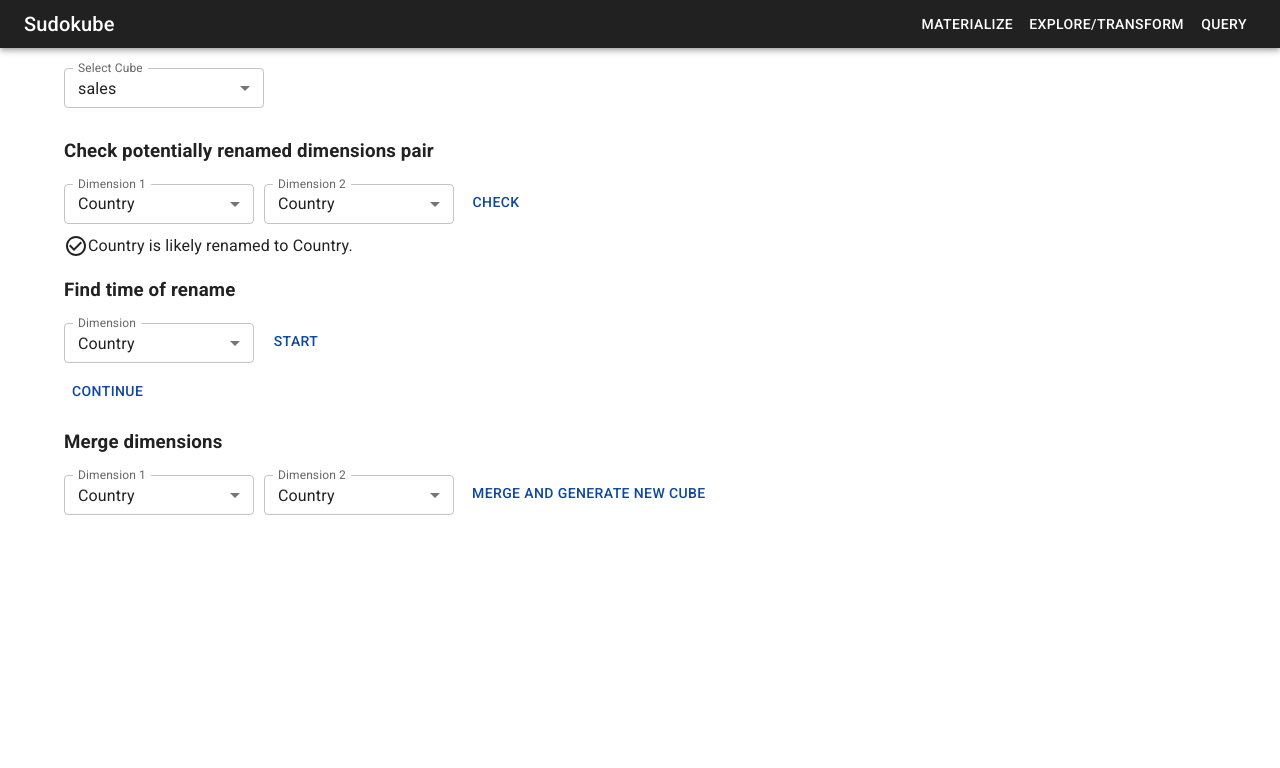
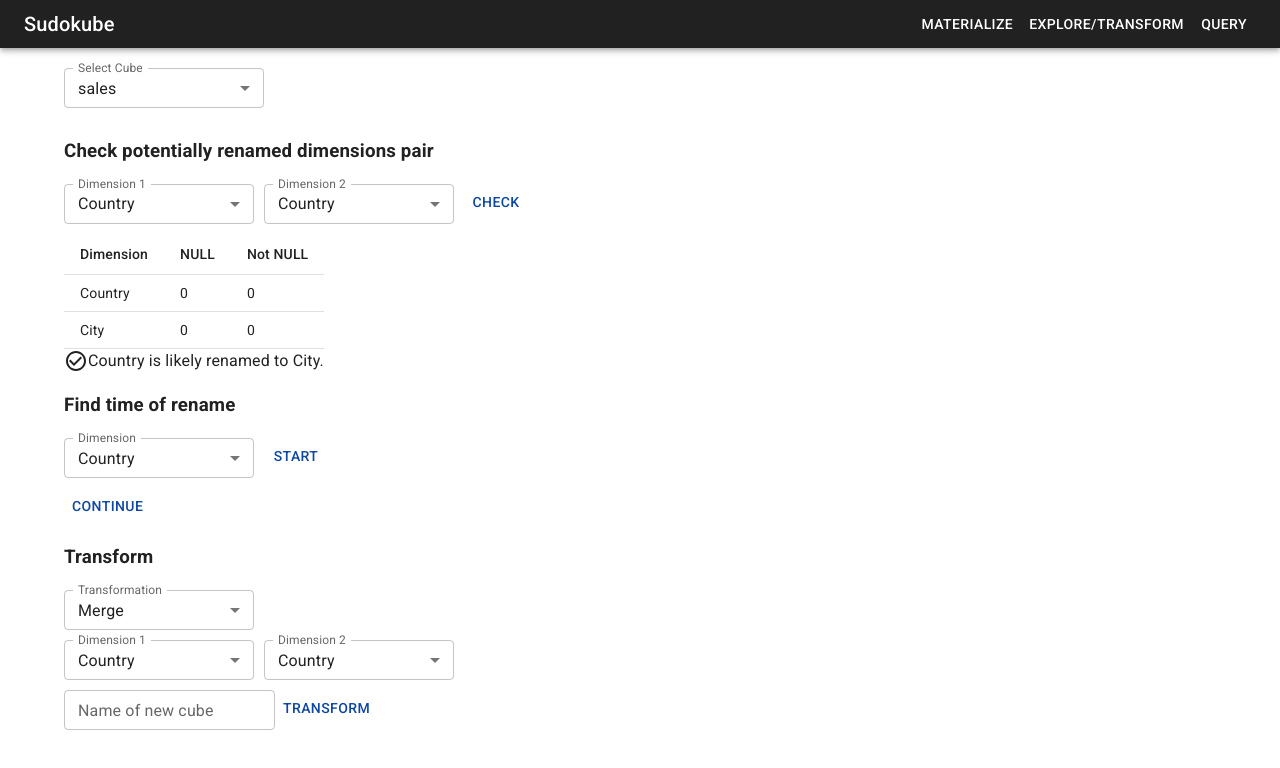
Before and after one commit to zhekai-jiang/sudokube-webui, a React (Create React App) app: page /explore-transform in a window 1280 px wide. Both pictures are taken after a click on the button "CHECK". Shown: the top 768 px of the page. Built offline with nearby package versions, Linux system fonts and the light colour scheme.

Commit message:
Refine explore&transform view

```diff
--- a/src/ExploreTransformStore.tsx
+++ b/src/ExploreTransformStore.tsx
@@ -9,6 +9,19 @@ export class ExploreDimension {
     this.numBits = numBits;
   }
 }
+
+export type TimeRangeCountRow = {
+  range: string;
+  nullCount: number;
+  notNullCount: number;
+}
+
+export type DimensionNullCount = {
+  dimension: string;
+  nullCount: number;
+  notNullCount: number;
+}
+
 export class ExploreTransformStore {
   cubes: string[] = [];
   selectedCubeIndex: number = 0;
@@ -18,22 +31,26 @@ export class ExploreTransformStore {
   checkRenameDimension1Index: number = 0;
   checkRenameDimension2Index: number = 0;
 
+  dimensionsNullCount: DimensionNullCount[] = [
+    { dimension: 'Country', nullCount: 0, notNullCount: 0 },
+    { dimension: 'City', nullCount: 0, notNullCount: 0 }
+  ]
   checkRenameResult: boolean = false;
 
   findRenameTimeDimensionIndex: number = 0;
   timeNumBits: number = 0;
   timeBitsFilters: (0 | 1)[] = [];
-  timeRange1: string = '0';
-  timeRange2: string = '1';
-  count1: number = 0;
-  count2: number = 0;
+  timeRangeCounts: TimeRangeCountRow[] = [
+    {range: '0 to 31', nullCount: 0, notNullCount: 0},
+    {range: '32 to 63', nullCount: 0, notNullCount: 0}
+  ]
 
   renameTime: string = '...';
 
   mergeDimension1Index: number = 0;
   mergeDimension2Index: number = 0;
 
-  newCubeName: string = 'sales-merged';
+  newCubeName: string = '';
 
   constructor() {
     makeAutoObservable(this);
--- a/src/ExploreTransformView.tsx
+++ b/src/ExploreTransformView.tsx
@@ -1,4 +1,4 @@
-import { Button, Container, FormControl, InputLabel, MenuItem, Select, Table, TableBody, TableCell, TableContainer, TableHead, TableRow } from "@mui/material";
+import { Button, Container, FormControl, InputLabel, MenuItem, Select, Table, TableBody, TableCell, TableContainer, TableHead, TableRow, TextField } from "@mui/material";
 import { observer } from "mobx-react-lite";
 import React, { ReactNode, useState } from "react";
 import { useRootStore } from "./RootStore";
@@ -22,15 +22,14 @@ export default observer(function ExploreTransformView() {
       new ExploreDimension('Day', 6)
     ];
     store.timeNumBits = 16;
-    store.timeBitsFilters.push(0);
-    store.timeBitsFilters.push(1);
+    store.timeBitsFilters = [0, 1];
   })
   return (
     <Container style = {{ paddingTop: '20px' }}>
       <SelectCube/>
       <CheckRename/>
       <FindRenameTime/>
-      <Merge/>
+      <Transform/>
     </Container>
   );
 })
@@ -63,27 +62,29 @@ const CheckRename = observer(() => {
   return ( <div>
     <h3>Check potentially renamed dimensions pair</h3>
     <div>
-      <SelectDimension
+      <SingleSelectWithLabel
         id = 'check-rename-select-dimension-1'
         label = 'Dimension 1'
         value = { store.checkRenameDimension1Index }
+        options = { store.dimensions }
         onChange = { v => {
           runInAction(() => store.checkRenameDimension1Index = v as number);
           setRenameCheckResultShown(false);
         }}
-        dimensionToMenuItemMapper = { (dimension, index) => (
+        optionToMenuItemMapper = { (dimension, index) => (
           <MenuItem key = { 'check-rename-select-dimension-1-' + index } value = {index}>{dimension.name}</MenuItem>
         ) }
       />
-      <SelectDimension
+      <SingleSelectWithLabel
         id = 'check-rename-select-dimension-2'
         label = 'Dimension 2'
         value = { store.checkRenameDimension2Index }
+        options = { store.dimensions }
         onChange = { v => {
           runInAction(() => store.checkRenameDimension2Index = v);
           setRenameCheckResultShown(false);
         }}
-        dimensionToMenuItemMapper = { (dimension, index) => (
+        optionToMenuItemMapper = { (dimension, index) => (
           <MenuItem key = { 'check-rename-select-dimension-2-' + index } value = {index}>{dimension.name}</MenuItem>
         ) }
       />
@@ -93,13 +94,38 @@ const CheckRename = observer(() => {
         setRenameCheckResultShown(true);
       }}>Check</Button>
     </div>
-    <div hidden = {!isRenameCheckResultShown}> { (() => {
-      let dimension1 = store.dimensions[store.checkRenameDimension1Index].name;
-      let dimension2 = store.dimensions[store.checkRenameDimension2Index].name;
-      return store.checkRenameResult
-        ? <span style = {{display: 'flex'}}><CheckCircleOutlineIcon/> {dimension1} is likely renamed to {dimension2}.</span>
-        : <span style = {{display: 'flex'}}><CancelIcon/>{dimension1} is not renamed to {dimension2}.</span>
-    })()} </div>
+    <div hidden = {!isRenameCheckResultShown}>
+      <TableContainer>
+        <Table sx = {{ width: 'auto' }} aria-label = "simple table">
+          <TableHead>
+            <TableRow>
+              <CompactTableCell>Dimension</CompactTableCell>
+              <CompactTableCell>NULL</CompactTableCell>
+              <CompactTableCell>Not NULL</CompactTableCell>
+            </TableRow>
+          </TableHead>
+          <TableBody>
+            { store.dimensionsNullCount.map(row => (
+              <TableRow>
+                <CompactTableCell>{row.dimension}</CompactTableCell>
+                <CompactTableCell>{row.nullCount}</CompactTableCell>
+                <CompactTableCell>{row.notNullCount}</CompactTableCell>
+              </TableRow>
+            )) }
+          </TableBody>
+        </Table>
+      </TableContainer>
+      { store.checkRenameResult
+          ? <span style = {{display: 'flex'}}>
+              <CheckCircleOutlineIcon/>
+              {store.dimensionsNullCount[0].dimension} is likely renamed to {store.dimensionsNullCount[1].dimension}.
+            </span>
+          : <span style = {{display: 'flex'}}>
+              <CancelIcon/>
+              {store.dimensionsNullCount[0].dimension} is not renamed to {store.dimensionsNullCount[1].dimension}.
+            </span>
+      }
+    </div>
   </div> );
 })
 
@@ -107,20 +133,37 @@ const FindRenameTime = observer(() => {
   const { exploreTransformStore: store } = useRootStore();
   const [isStepShown, setStepShown] = useState(false);
   const [isSearchEnded, setSearchEnded] = useState(false);
+
+  const filterSquares = () => {
+    let chars: string[] = store.timeBitsFilters.map(bit => bit.toString());
+    if (store.timeBitsFilters.length < store.timeNumBits) {
+      chars.push('?');
+    }
+    const remainingBits = store.timeNumBits - store.timeBitsFilters.length - 1;
+    if (remainingBits > 0) {
+      chars = chars.concat(Array(remainingBits).fill('✕'));
+    }
+    return (<span>
+      { chars.map(char => <CharInSquare char = { char } emphasize = { char === '?' } />) }
+    </span>)
+  }
+
   return ( <div>
     <h3>Find time of rename</h3>
+
     <div>
-      <SelectDimension
+      <SingleSelectWithLabel
         id = 'rename-time-select-dimension'
         label = 'Dimension'
         value = { store.findRenameTimeDimensionIndex }
+        options = { store.dimensions }
         onChange = { v => {
           runInAction(() => store.findRenameTimeDimensionIndex = v);
           setStepShown(false);
           setSearchEnded(false);
           runInAction(() => store.timeBitsFilters = []);
         }}
-        dimensionToMenuItemMapper = { (dimension, index) => (
+        optionToMenuItemMapper = { (dimension, index) => (
           <MenuItem key = { 'check-rename-select-dimension-2-' + index } value = {index}>{dimension.name}</MenuItem>
         ) }
       />
@@ -129,33 +172,31 @@ const FindRenameTime = observer(() => {
         setStepShown(true);
       }}>Start</Button>
     </div>
+
     <div hidden = {!isStepShown}>
-      <div>
-        Filters on time bits applied:
-        { store.timeBitsFilters.map(bit => bit == 0 ? " \u25A2 " : " \u2589 ") }
-        { Array(store.timeNumBits - store.timeBitsFilters.length).fill(" \u2715 ") }
-      </div>
+      <div>Filters on time bits applied: { filterSquares() }</div>
       <TableContainer>
-        <Table sx = {{ minWidth: 400 }} aria-label = "simple table">
+        <Table sx = {{ width: 'auto' }} aria-label = "simple table">
           <TableHead>
             <TableRow>
-              <TableCell>Time range</TableCell>
-              <TableCell>Count</TableCell>
+              <CompactTableCell>Time range</CompactTableCell>
+              <CompactTableCell>NULL</CompactTableCell>
+              <CompactTableCell>Not NULL</CompactTableCell>
             </TableRow>
           </TableHead>
           <TableBody>
+            { store.timeRangeCounts.map(row => (
               <TableRow>
-              <TableCell>{store.timeRange1}</TableCell>
-              <TableCell>{store.count1}</TableCell>
+                <CompactTableCell>{row.range}</CompactTableCell>
+                <CompactTableCell>{row.nullCount}</CompactTableCell>
+                <CompactTableCell>{row.notNullCount}</CompactTableCell>
               </TableRow>
-            <TableRow>
-              <TableCell>{store.timeRange2}</TableCell>
-              <TableCell>{store.count2}</TableCell>
-            </TableRow>
+            )) }
           </TableBody>
         </Table>
       </TableContainer>
     </div>
+
     <Button
       disabled = {isSearchEnded}
       onClick = {() => {
@@ -170,49 +211,78 @@ const FindRenameTime = observer(() => {
   </div> );
 })
 
-const Merge = observer(() => {
+const Transform = observer(() => {
   const { exploreTransformStore: store } = useRootStore();
   const [isComplete, setComplete] = useState(false);
   return ( <div>
-    <h3>Merge dimensions</h3>
-    <SelectDimension
+    <h3>Transform</h3>
+    <div>
+      <SingleSelectWithLabel
+        id = 'transform-select'
+        label = 'Transformation'
+        value = {0}
+        options = { ['Merge'] }
+        onChange = { () => {} }
+        optionToMenuItemMapper = { (transformation, index) => (
+          <MenuItem key = { 'transform-select-' + index } value = {index}>{transformation}</MenuItem>
+        ) }
+      />
+    </div>
+    <div>
+      <SingleSelectWithLabel
         id = 'merge-select-dimension-1'
         label = 'Dimension 1'
         value = { store.mergeDimension1Index }
+        options = { store.dimensions }
         onChange = { v => runInAction(() => store.mergeDimension1Index = v) }
-      dimensionToMenuItemMapper = { (dimension, index) => (
+        optionToMenuItemMapper = { (dimension, index) => (
           <MenuItem key = { 'merge-select-dimension-1-' + index } value = {index}>{dimension.name}</MenuItem>
         ) }
       />
-    <SelectDimension
+      <SingleSelectWithLabel
         id = 'merge-select-dimension-2'
         label = 'Dimension 2'
         value = { store.mergeDimension2Index }
+        options = { store.dimensions }
         onChange = { v => runInAction(() => store.mergeDimension2Index = v) }
-      dimensionToMenuItemMapper = { (dimension, index) => (
+        optionToMenuItemMapper = { (dimension, index) => (
           <MenuItem key = { 'merge-select-dimension-2-' + index } value = {index}>{dimension.name}</MenuItem>
         ) }
+      />
+    </div>
+    <div>
+      <TextField
+        id = 'new-cube-name-text-field'
+        label = 'Name of new cube'
+        style = {{ marginBottom: 5 }}
+        value = { store.newCubeName }
+        onChange = { e => runInAction(() => store.newCubeName = e.target.value) }
+        size = 'small'
       />
       <Button onClick = {() => {
         // TODO: Query backend, show new name
         setComplete(true);
         runInAction(() => store.newCubeName = 'sales-merged')
-    }}>Merge and generate new cube</Button>
+      }}>Transform</Button>
+    </div>
     <div style = {{ display: isComplete ? 'flex' : 'none' }}>
       <CheckCircleOutlineIcon/>Cube saved as {store.newCubeName}
     </div>
   </div> );
 })
 
-const SelectDimension = observer(({ id, label, value, onChange, dimensionToMenuItemMapper }: {
+const CompactTableCell = observer(({children}: {children: ReactNode}) => (
+  <TableCell sx = {{ paddingTop: 1, paddingBottom: 1 }}>{children}</TableCell>
+));
+
+const SingleSelectWithLabel = observer(({ id, label, value, options, onChange, optionToMenuItemMapper }: {
   id: string,
   label: string,
   value: any,
+  options: any[],
   onChange: (value: any) => void,
-  dimensionToMenuItemMapper: (dimension: ExploreDimension, index: number) => ReactNode
-}) => {
-  const { exploreTransformStore } = useRootStore();
-  return (
+  optionToMenuItemMapper: (option: any, index: number) => ReactNode
+}) => (
   <FormControl sx = {{ minWidth: 200 }}>
     <InputLabel htmlFor = {id}>{label}</InputLabel>
     <Select
@@ -221,8 +291,19 @@ const SelectDimension = observer(({ id, label, value, onChange, dimensionToMenuI
       size = 'small'
       value = { value }
       onChange = { e => onChange(e.target.value as number) }>
-        { exploreTransformStore.dimensions.map(dimensionToMenuItemMapper) }
+      { options.map(optionToMenuItemMapper) }
     </Select>
   </FormControl>
-  );
-});
+));
+
+const CharInSquare = observer(({ char, emphasize } : { char: string, emphasize: boolean }) => (
+  <div style = {{
+    display: 'inline-block',
+    width: 20, height: 20,
+    marginLeft: 5,
+    borderWidth: emphasize ? 3 : 1, borderStyle: 'solid',
+    textAlign: 'center', verticalAlign: 'middle', lineHeight: emphasize ? '16px' : '20px'
+  }}>
+    {char}
+  </div>
+));
```
Lines whose indentation alone changed are shown as unchanged.
